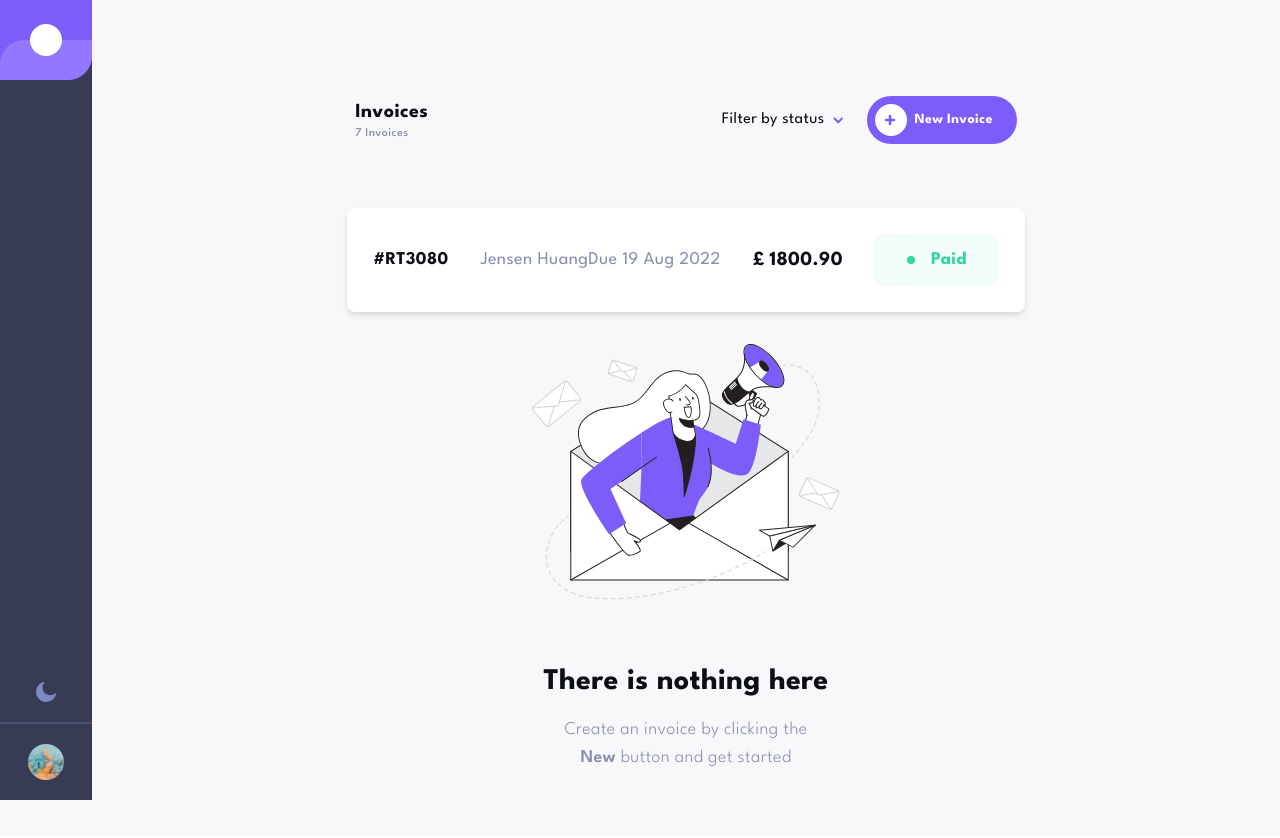
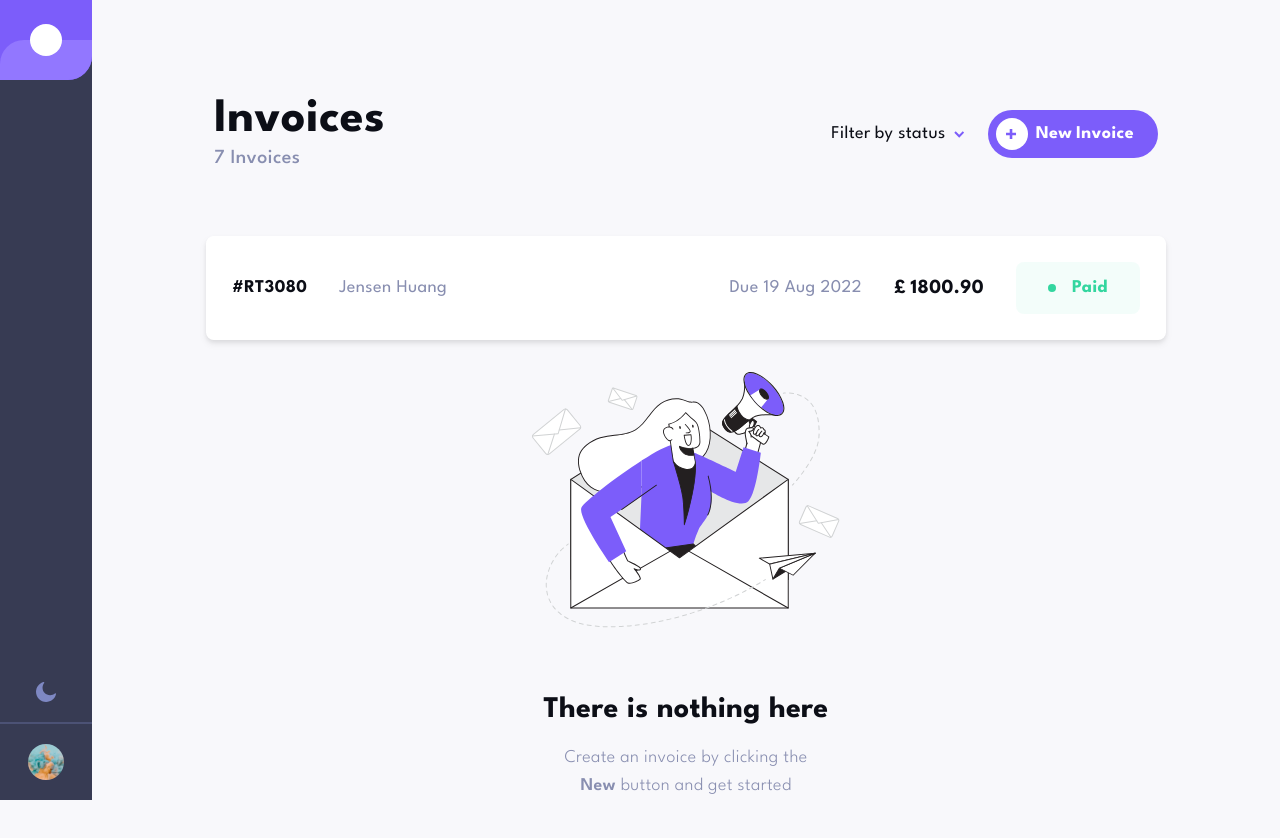
Before and after one commit to arronrees/invoice-app, a Next.js app: page / in a window 1280 px wide. Shown: the top 838 px of the page. Built offline with nearby package versions, Linux system fonts and the light colour scheme.

Commit message:
Headline responsive added

```diff
--- a/components/buttons/NewBtn.jsx
+++ b/components/buttons/NewBtn.jsx
@@ -1,6 +1,6 @@
 export default function NewBtn() {
   return (
-    <button className='flex items-center text-sm font-bold bg-mid-purple text-white p-2 rounded-full transition duration-300 hover:bg-light-purple focus:ring-2 ring-mid-purple ring-offset-2 focus:outline-none'>
+    <button className='flex items-center font-bold bg-mid-purple text-white p-2 rounded-full transition duration-300 hover:bg-light-purple focus:ring-2 ring-mid-purple ring-offset-2 focus:outline-none lg:text-lg'>
       <span className='bg-white rounded-full p-2 flex items-center justify-center mr-2 w-8 h-8'>
         <svg
           width='11'
--- a/components/headline/Filter.jsx
+++ b/components/headline/Filter.jsx
@@ -2,7 +2,7 @@ import FilterPopup from './FilterPopup';
 
 export default function Filter() {
   return (
-    <div className='ml-auto mr-6 relative'>
+    <div className='ml-auto mr-6 relative lg:text-lg'>
       <FilterPopup />
     </div>
   );
--- a/components/headline/Headline.jsx
+++ b/components/headline/Headline.jsx
@@ -3,10 +3,14 @@ import Filter from '../headline/Filter';
 
 export default function Headline() {
   return (
-    <section className='px-6 py-8 flex items-center justify-between max-w-5xl mx-auto'>
+    <section className='px-6 py-8 flex items-center justify-between'>
       <div>
-        <h1 className='font-bold text-xl'>Invoices</h1>
-        <p className='font-medium text-xs text-mid-grey'>7 Invoices</p>
+        <h1 className='font-bold text-xl sm:text-2xl md:text-3xl lg:text-5xl'>
+          Invoices
+        </h1>
+        <p className='font-medium text-xs text-mid-grey md:text-base lg:text-xl'>
+          7 Invoices
+        </p>
       </div>
       <Filter />
       <NewBtn />
--- a/components/invoices/InvoiceGrid.jsx
+++ b/components/invoices/InvoiceGrid.jsx
@@ -3,7 +3,7 @@ import NoInvoices from './NoInvoices';
 
 export default function InvoiceGrid() {
   return (
-    <section className='px-4 py-8 max-w-5xl mx-auto'>
+    <section className='px-4 py-8'>
       <InvoiceItem />
       <NoInvoices />
     </section>
--- a/components/layout/Wrapper.jsx
+++ b/components/layout/Wrapper.jsx
@@ -1,3 +1,7 @@
 export default function Wrapper({ children }) {
-  return <section className='mx-auto lg:mt-16'>{children}</section>;
+  return (
+    <section className='mx-auto lg:mt-16 w-full lg:px-4 max-w-5xl'>
+      {children}
+    </section>
+  );
 }
```
